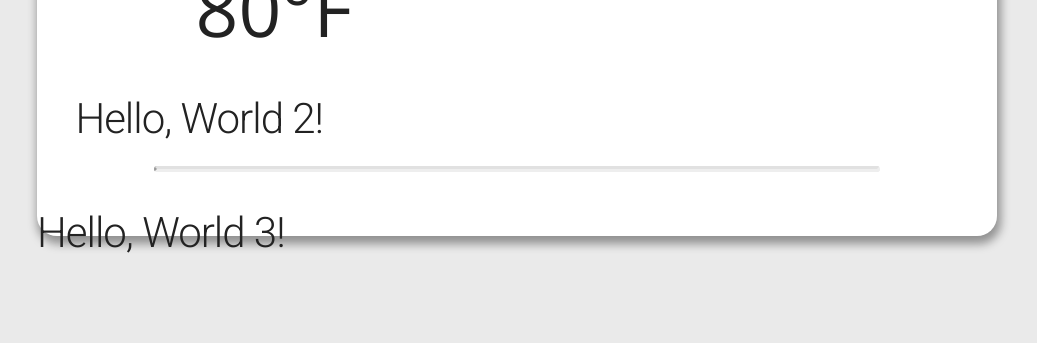
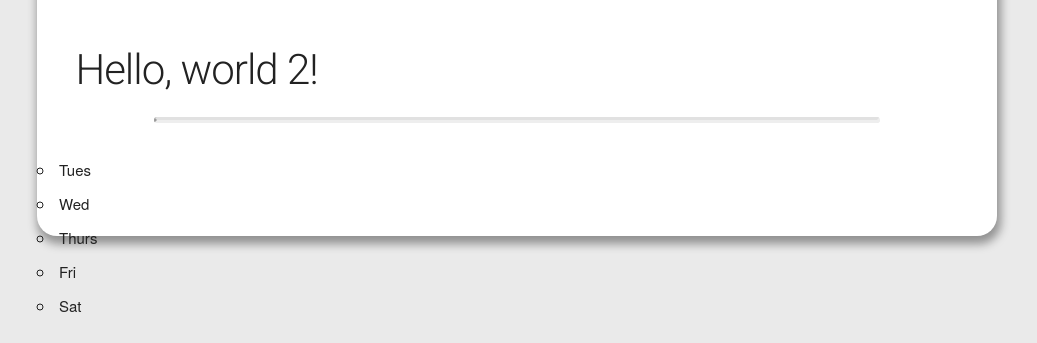
Before and after one commit to a-garcia96/SOLERR, a website built with webpack: page src/index.html in a window 1280 px wide. Shown: the part 454-797 px from the top of the page, without its empty margins (123-1160 px from the left). Built offline with nearby package versions, Linux system fonts and the light colour scheme; some packages are replaced by stand-ins of ours; no server answers; files whose address does not match are found by name.

Commit message:
Finalized Current Weather styling

```diff
--- a/src/index.html
+++ b/src/index.html
@@ -31,13 +31,19 @@
                     </div>
                 </div>
                 <div class="six columns">
-                    <h2>Hello, World 2!</h2>
+                    <h2>Hello, world 2!</h2>
                 </div>
             </section>
             <hr>
             <section id="second__row" class="row">
                 <div class="twelve columns">
-                    <h2>Hello, World 3!</h2>
+                    <ul>
+                        <li>Tues</li>
+                        <li>Wed</li>
+                        <li>Thurs</li>
+                        <li>Fri</li>
+                        <li>Sat</li>
+                    </ul>
                 </div>
             </section>
 
```
Also changed, not shown: dist/css/main.css.
